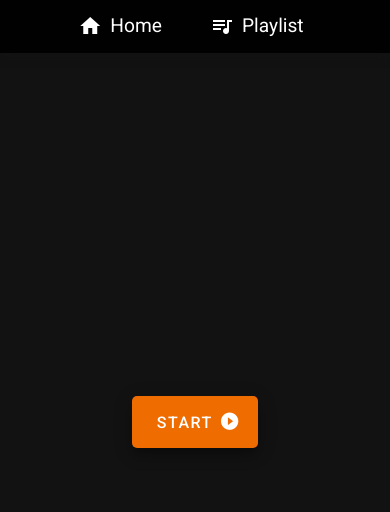
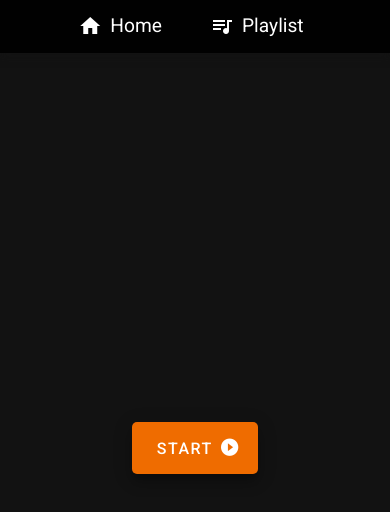
Before and after one commit to JeremyGendre/ynov-courses, a Vue app in the folder songplaylist/: page / in a window 390 px wide. Shown: the top 512 px of the page. Built offline with nearby package versions, Linux system fonts and the light colour scheme; what vue2-perfect-scrollbar would draw is missing.

Commit message:
wrap content in a div to fix a mobile bug on scroll

```diff
--- a/songplaylist/src/App.vue
+++ b/songplaylist/src/App.vue
@@ -1,10 +1,12 @@
 <template>
   <v-app>
     <!--<v-app-bar app color="transparent" class="fixed" elevation="10" dark></v-app-bar>-->
-    <v-main>
-      <div id="background" class="w-full h-full fixed"></div>
-      <Header/>
-      <AppContent/>
+    <v-main class="d-flex h-full">
+        <div class="d-flex h-full flex-col">
+            <div id="background" class="w-full self-stretch h-full fixed"></div>
+            <Header/>
+            <AppContent/>
+        </div>
     </v-main>
   </v-app>
 </template>
--- a/songplaylist/src/assets/css/App.css
+++ b/songplaylist/src/assets/css/App.css
@@ -1,3 +1,6 @@
+body{
+    background-color: white;
+}
 .w-full{
     width:100%;
 }
@@ -32,13 +35,17 @@
 .absolute{
     position: absolute;
 }
-
 .relative{
     position: relative;
 }
-
 .fixed{
     position: fixed;
+}
+.sticky{
+     position: sticky;
+}
+.top-0{
+    top:0;
 }
 
 .cursor-pointer{
@@ -61,6 +68,10 @@
     opacity: 0.5;
 }
 
+.self-stretch{
+    align-self: stretch;
+}
+
 
 #background{
     background-size: cover;
--- a/songplaylist/src/components/AppContent.vue
+++ b/songplaylist/src/components/AppContent.vue
@@ -1,5 +1,5 @@
 <template>
-  <v-container class="h-full">
+  <v-container class="my-auto">
     <div class="d-flex h-full">
       <div class="ma-auto text-center">
         <router-view></router-view>
--- a/songplaylist/src/components/header/Header.vue
+++ b/songplaylist/src/components/header/Header.vue
@@ -1,5 +1,5 @@
 <template>
-    <div id="header" class="fixed w-full d-flex justify-center">
+    <div id="header" class="sticky top-0 w-full d-flex justify-center">
         <HeaderLink text="Home" icon="home" href="/"/>
         <HeaderLink text="Playlist" icon="playlist-music" href="/playlist"/>
     </div>
```
